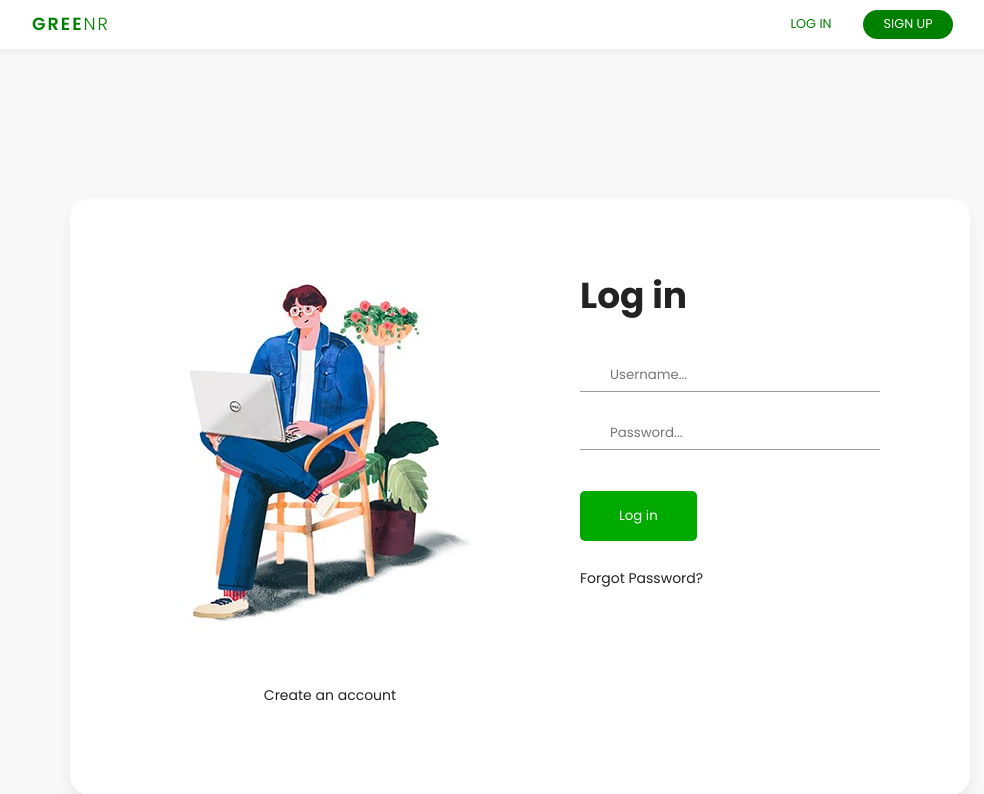
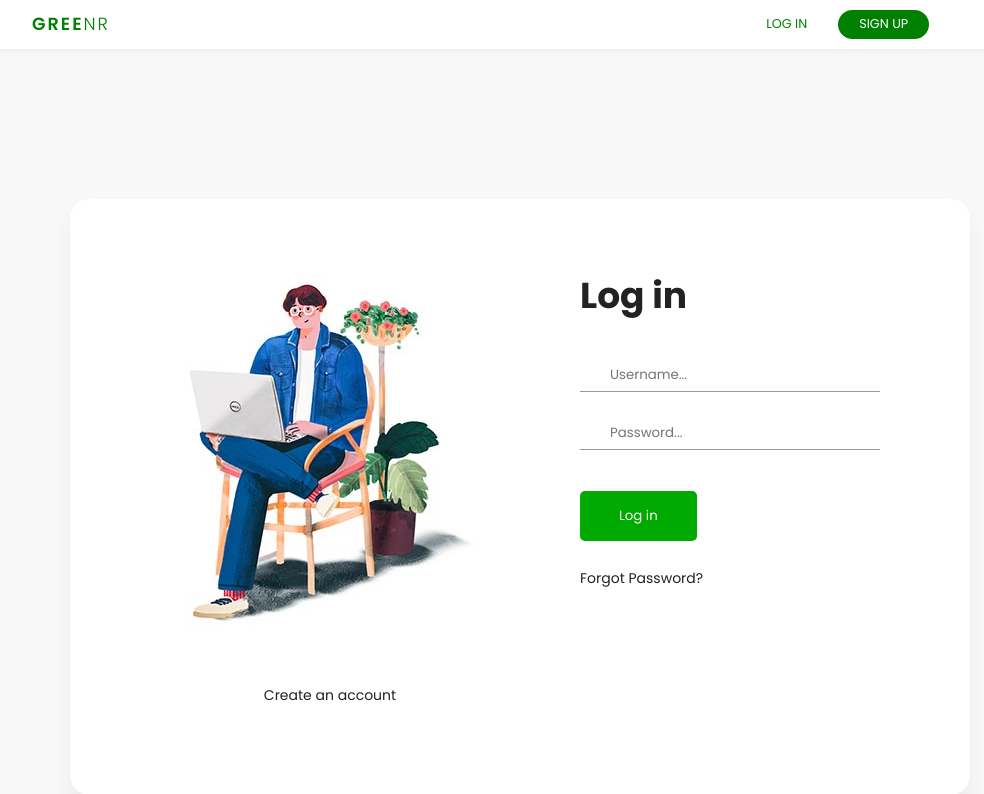
Before and after one commit to ErikKarsen/Greenr, a Django app: a page that uses accounts/templates/accounts/main.html in a window 1280 px wide. Shown: the top 794 px of the page, without its empty margins (120-1104 px from the left). Run offline with Django 3.2, Linux system fonts and the light colour scheme; some libraries are stand-ins or nearby versions.

Commit message:
extend nav-btn width

```diff
--- a/accounts/static/css/style.css
+++ b/accounts/static/css/style.css
@@ -96,7 +96,7 @@ header{
 .nav-btn{
     display: flex;
     align-items: baseline;
-    width: 30%
+    width: 35%
 }
 
 .nav-link{
@@ -1096,6 +1096,10 @@ label.valid:after {
         padding: 20px }
 }
 
+
+
+
+
 @media (max-width: 753px){
     .gauge .title{
         transform: translate(0px, -140px);
```
